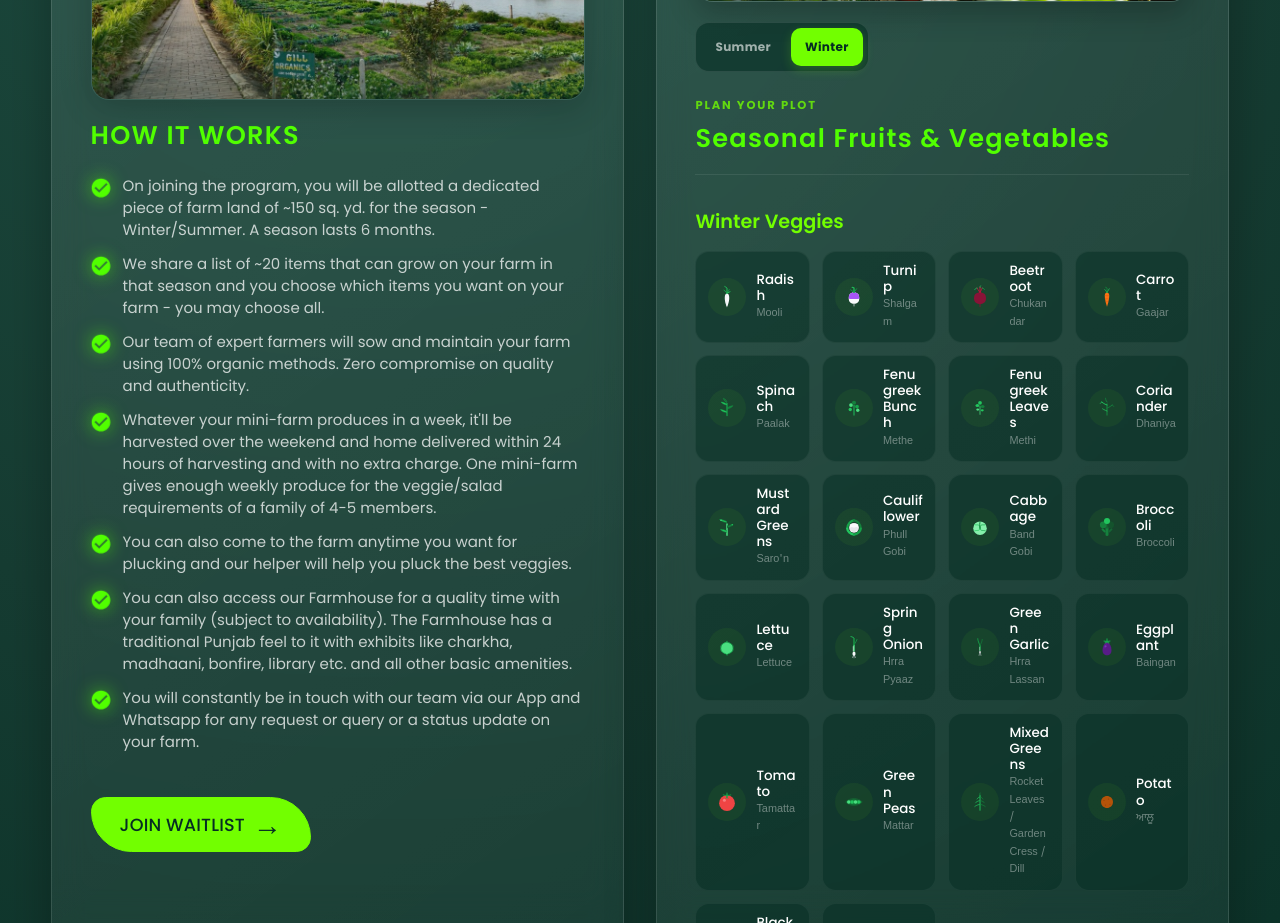
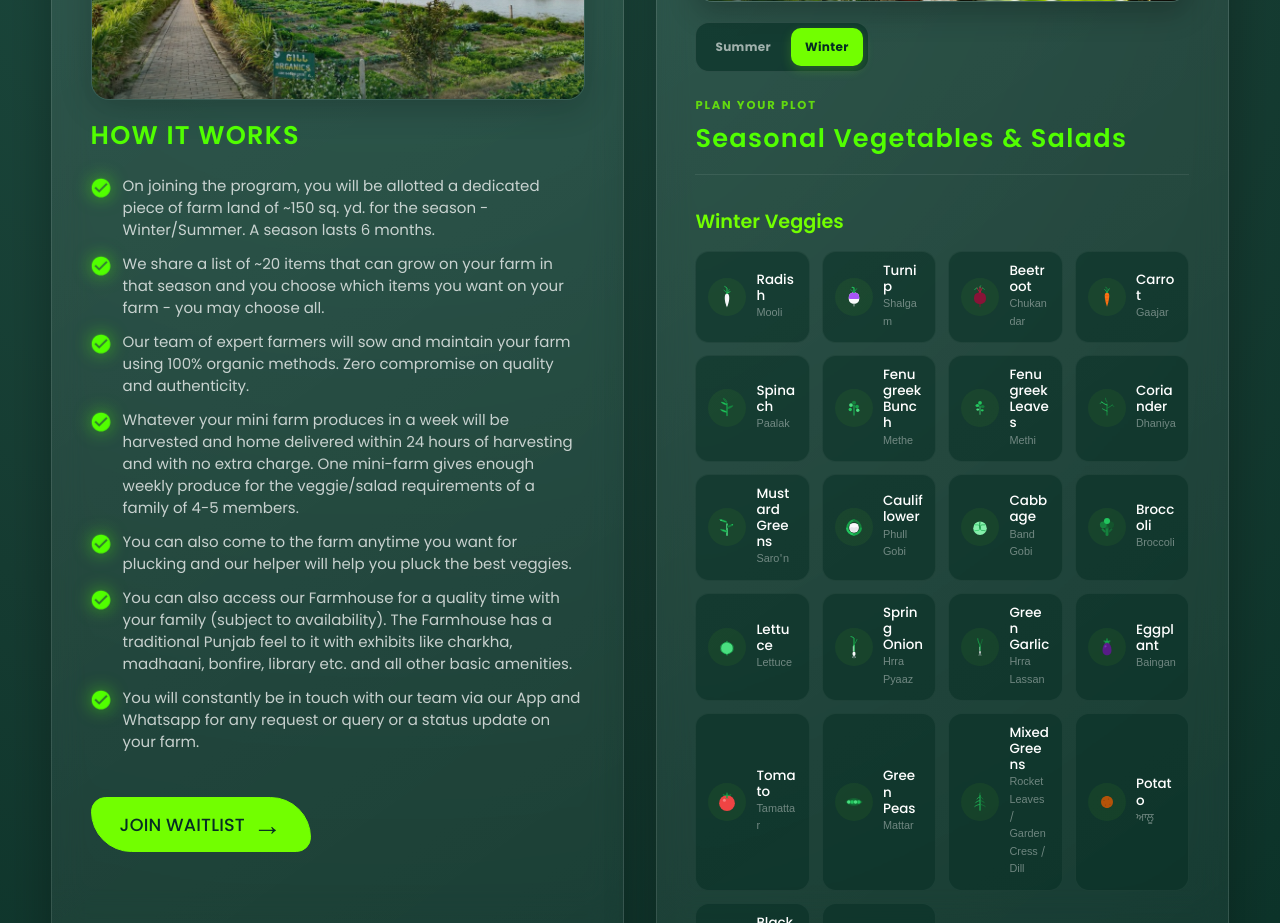
Before and after one commit to askaushik91/nextjs-app, a Next.js app: page / in a window 1280 px wide. Shown: the part 1400-2323 px from the top of the page. Built offline with nearby package versions, Linux system fonts and the light colour scheme; no server answers.

Commit message:
Update CloudFarmProgram text copy and section title

```diff
--- a/components/CloudFarmProgram/index.tsx
+++ b/components/CloudFarmProgram/index.tsx
@@ -152,7 +152,7 @@ export default function CloudFarmProgram() {
                 <li>On joining the program, you will be allotted a dedicated piece of farm land of ~150 sq. yd. for the season - Winter/Summer. A season lasts 6 months.</li>
                 <li>We share a list of ~20 items that can grow on your farm in that season and you choose which items you want on your farm - you may choose all. </li>
                 <li>Our team of expert farmers will sow and maintain your farm using 100% organic methods. Zero compromise on quality and authenticity.</li>
-                <li>Whatever your mini-farm produces in a week, it&apos;ll be harvested over the weekend and home delivered within 24 hours of harvesting and with no extra charge. One mini-farm gives enough weekly produce for the veggie/salad requirements of a family of 4-5 members.</li>
+                <li>Whatever your mini farm produces in a week will be harvested and home delivered within 24 hours of harvesting and with no extra charge. One mini-farm gives enough weekly produce for the veggie/salad requirements of a family of 4-5 members.</li>
                 <li>You can also come to the farm anytime you want for plucking and our helper will help you pluck the best veggies.</li>
                 <li>You can also access our Farmhouse for a quality time with your family (subject to availability). The Farmhouse has a traditional Punjab feel to it with exhibits like charkha, madhaani, bonfire, library etc. and all other basic amenities.</li>
                 <li>You will constantly be in touch with our team via our App and Whatsapp for any request or query or a status update on your farm.</li>
@@ -204,7 +204,7 @@ export default function CloudFarmProgram() {
               <div className={styles.cloudFarm__vegHeader}>
                 <div>
                   <p className={styles.cloudFarm__cardLabel}>Plan your plot</p>
-                  <h3>Seasonal Fruits &amp; Vegetables</h3>
+                  <h3>Seasonal Vegetables & Salads</h3>
                 </div>
               </div>
 
```
